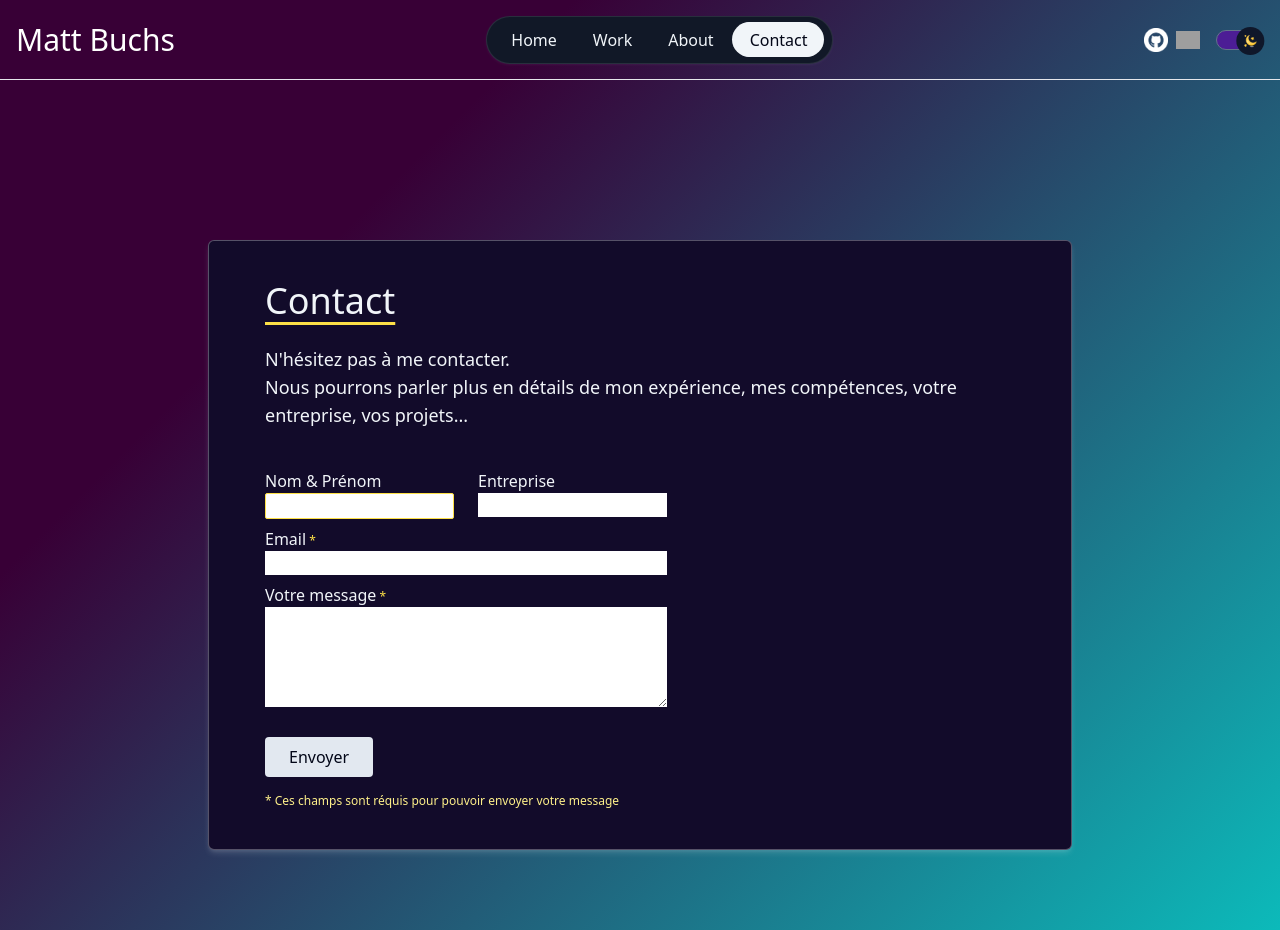
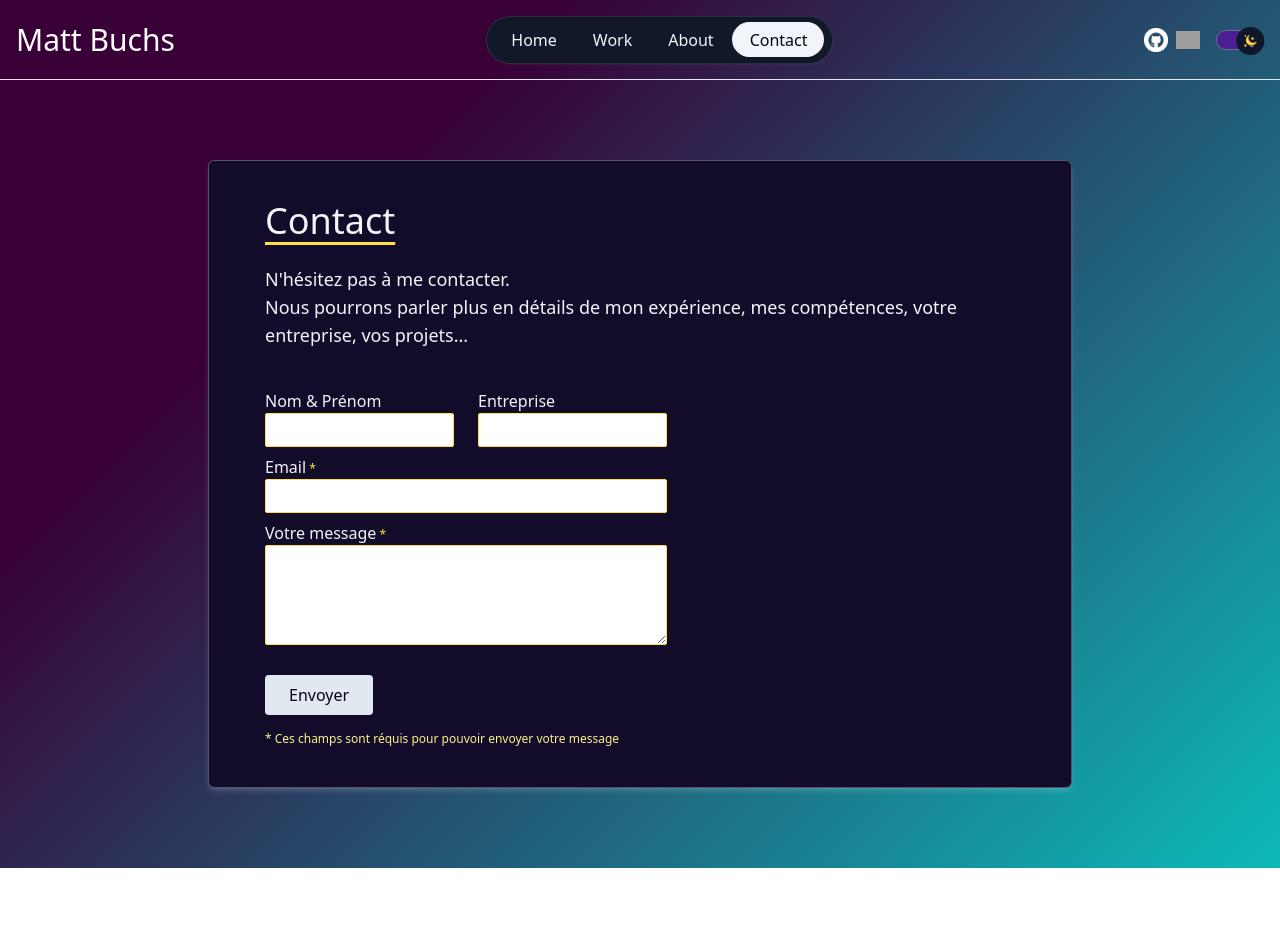
Before and after one commit to MattBuchs/Portfolio, a React (Vite) app: page / in a window 1280 px wide. Both pictures are taken after a click on the item "Contact". After the commit the page ends 868 px from the top, so only its background shows below. Built offline with nearby package versions, Linux system fonts and the light colour scheme; grey boxes are pictures that could not be loaded.

Commit message:
contact page ends in majority

```diff
--- a/src/App.jsx
+++ b/src/App.jsx
@@ -11,7 +11,7 @@ function App() {
     return (
         <div id={`${isDarkmode ? "dark-degraded" : "light-degraded"}`}>
             <Header />
-            <main className="pt-20 px-4 sm:px-20 xl:px-52">
+            <main className="px-4 sm:px-20 xl:px-52">
                 <PageComponent />
             </main>
         </div>
--- a/src/pages/Contact/Contact.jsx
+++ b/src/pages/Contact/Contact.jsx
@@ -10,16 +10,14 @@ export default function Contact() {
     function sendEmail(e) {
         e.preventDefault();
 
-        let name = e.target[0].value;
-        let company = e.target[1].value;
+        let name = e.target[0].value || "<em>Donnée non rentrée</em>";
+        let company = e.target[1].value || "<em>Donnée non rentrée</em>";
 
-        if (name === "") name = `<em>Donnée non rentrée</em>`;
-        if (company === "") company = `<em>Donnée non rentrée</em>`;
         if (email === "") setEmailError(true);
         if (message === "") setMessageError(true);
         if (!checkEmail(email) && email !== "") return setEmailInvalid(true);
-        if (message === "" || email === "") return;
 
+        if (message && email) {
             // eslint-disable-next-line no-undef
             Email.send({
                 Host: "smtp.elasticemail.com",
@@ -30,6 +28,7 @@ export default function Contact() {
                 Subject: "Portfolio Message",
                 Body: `<strong>Nom/Prénom :</strong> ${name}<br><strong>Entreprise :</strong> ${company}<br><strong>Email :</strong> ${email}<br><strong>Message :</strong> ${message}`,
             }).then((message) => alert(message));
+        }
     }
 
     function checkEmail(email) {
@@ -59,7 +58,7 @@ export default function Contact() {
                             <input
                                 type="text"
                                 id="name"
-                                className="text-slate-950 w-full sm:w-[189px] sm:mr-6 px-1 border border-yellow-300 rounded-sm"
+                                className="text-slate-950 w-full sm:w-[189px] sm:mr-6 px-2 py-1 border border-yellow-300 rounded-sm"
                             />
                         </div>
                         <div className="mt-2 sm:mt-0">
@@ -69,7 +68,7 @@ export default function Contact() {
                             <input
                                 type="text"
                                 id="company"
-                                className="text-slate-950 w-full sm:w-[189px] px-1"
+                                className="text-slate-950 w-full sm:w-[189px] px-2 py-1 border border-yellow-300 rounded-sm"
                             />
                         </div>
                     </section>
@@ -81,7 +80,7 @@ export default function Contact() {
                         <input
                             type="email"
                             id="email"
-                            className="text-slate-950 w-full sm:w-[402px] px-1"
+                            className="text-slate-950 w-full sm:w-[402px] px-2 py-1 border border-yellow-300 rounded-sm"
                             onChange={(e) => {
                                 setEmail(e.target.value);
                                 setEmailError(false);
@@ -107,7 +106,7 @@ export default function Contact() {
                         <textarea
                             type="text"
                             id="message"
-                            className="text-slate-950 w-full sm:w-[402px] min-h-[100px] px-1"
+                            className="text-slate-950 w-full sm:w-[402px] min-h-[100px] px-2 py-1 border border-yellow-300 rounded-sm"
                             onChange={(e) => {
                                 setMessage(e.target.value);
                                 setMessageError(false);
```
Lines whose indentation alone changed are shown as unchanged.
